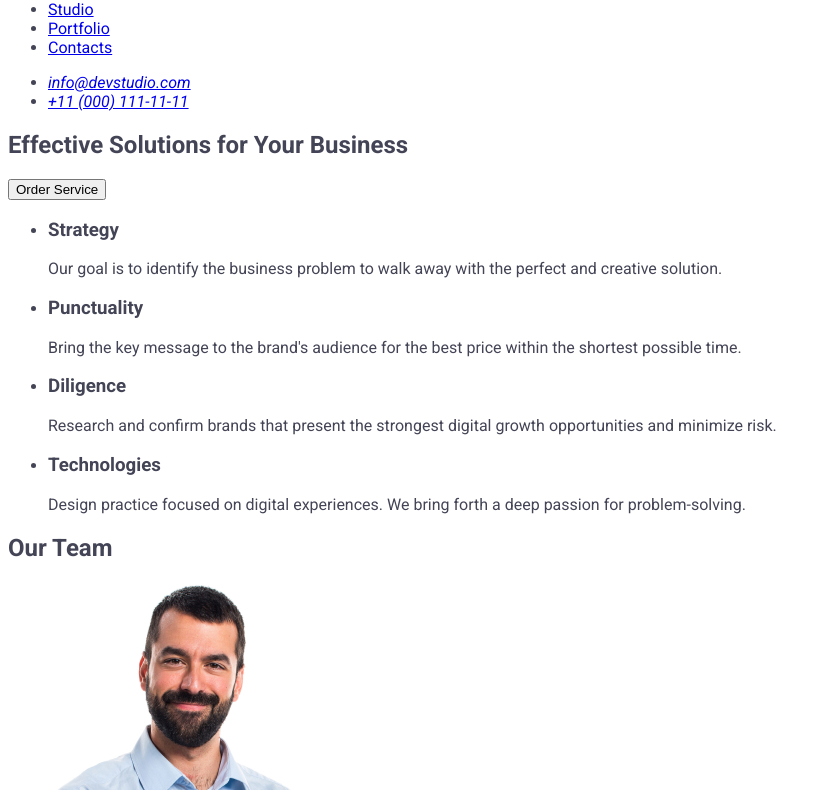
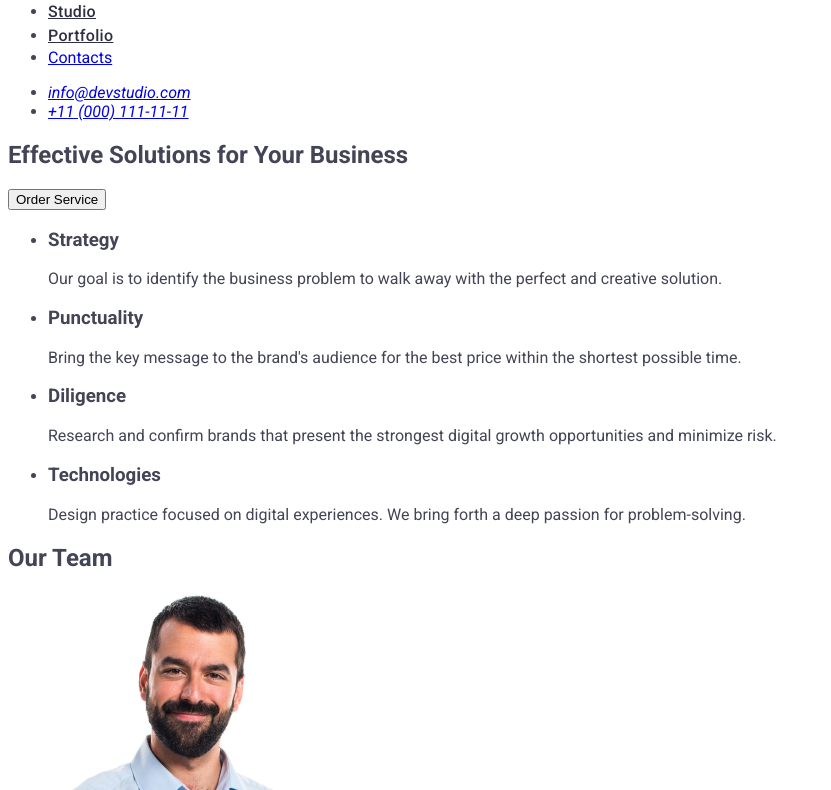
Before and after one commit to Fufuber/goit-markup-hw-02, a plain HTML site: page index.html in a window 1280 px wide. Shown: the part 45-835 px from the top of the page, without its empty margins (0-831 px from the left). Drawn offline with Linux system fonts and the light colour scheme.

Commit message:
thirteen-commit

```diff
--- a/css/style.css
+++ b/css/style.css
@@ -21,3 +21,37 @@ body {
 .logo-studio-word {
   color: #2e2f42;
 }
+
+/* navbar-studio-word */
+
+.nav-studio {
+  font-weight: 500;
+  line-height: 1.5;
+  letter-spacing: 0.02em;
+  color: #2e2f42;
+}
+
+.nav-studio :hover {
+  color: #404bbf;
+}
+
+.nav-studio :focus {
+  color: #404bbf;
+}
+
+/* navbar-portfolio-word */
+
+.nav-portfolio {
+  font-weight: 500;
+  line-height: 1.5;
+  letter-spacing: 0.02em;
+  color: #2e2f42;
+}
+
+.nav-portfolio :hover {
+  color: #404bbf;
+}
+
+.nav-portfolio :focus {
+  color: #404bbf;
+}
--- a/index.html
+++ b/index.html
@@ -26,8 +26,8 @@
           >Web<span class="logo-studio-word">Studio</span></a
         >
         <ul>
-          <li><a href="#">Studio</a></li>
-          <li><a href="#">Portfolio</a></li>
+          <li><a href="./index.html" class="nav-studio">Studio</a></li>
+          <li><a href="" class="nav-portfolio">Portfolio</a></li>
           <li><a href="#">Contacts</a></li>
         </ul>
       </nav>
```
